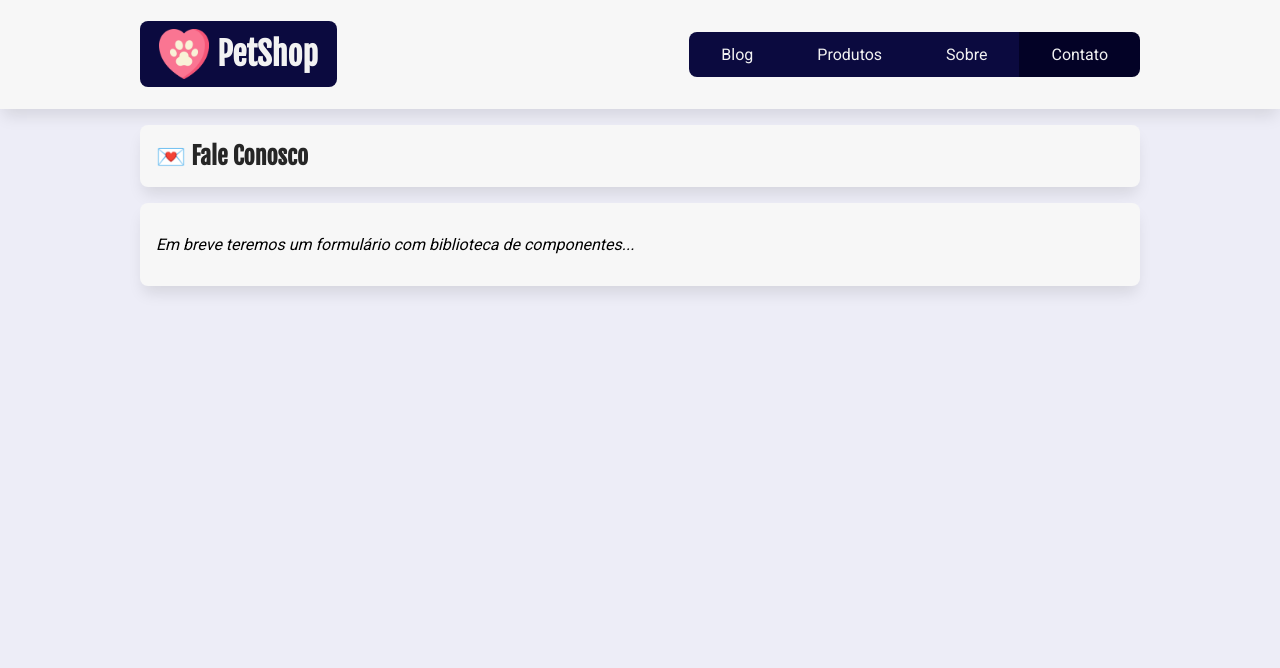
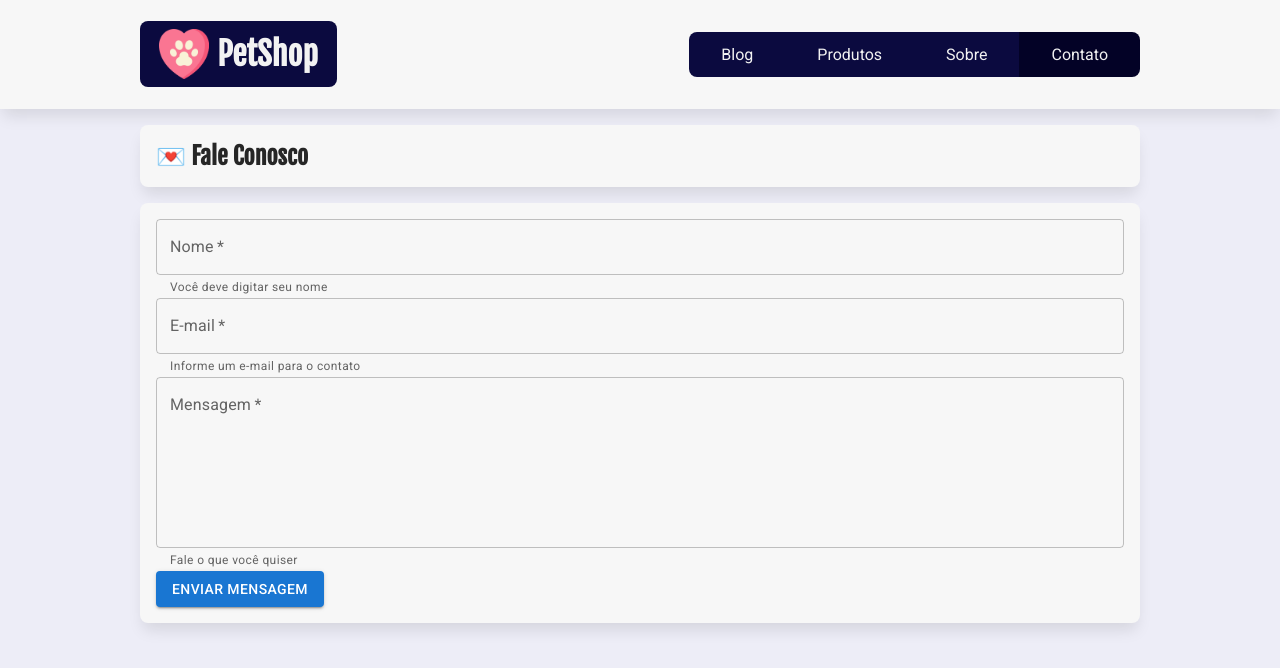
Before and after one commit to DR4CH3N/petshop-matheus, a React (Create React App) app: page /contato in a window 1280 px wide. Shown: the top 668 px of the page. Built offline with nearby package versions, Linux system fonts and the light colour scheme.

Commit message:
Formulario com estilo do MUI

```diff
--- a/package.json
+++ b/package.json
@@ -3,6 +3,9 @@
   "version": "0.1.0",
   "private": true,
   "dependencies": {
+    "@emotion/react": "^11.10.5",
+    "@emotion/styled": "^11.10.5",
+    "@mui/material": "^5.10.11",
     "@testing-library/jest-dom": "^5.16.5",
     "@testing-library/react": "^13.4.0",
     "@testing-library/user-event": "^13.5.0",
--- a/public/index.html
+++ b/public/index.html
@@ -8,6 +8,11 @@
     <meta name="description" content="Exemplo de SPA com React" />
     <link rel="apple-touch-icon" href="%PUBLIC_URL%/favicon.png" />
     <link rel="manifest" href="%PUBLIC_URL%/manifest.json" />
+    <link
+      rel="stylesheet"
+      href="https://fonts.googleapis.com/css?family=Roboto:300,400,500,700&display=swap"
+    />
+
     <title>PetShop</title>
   </head>
   <body>
--- a/src/pages/Contato/Contato.jsx
+++ b/src/pages/Contato/Contato.jsx
@@ -1,3 +1,4 @@
+import { Button, TextField } from "@mui/material";
 import Caixa from "../../components/Caixa/Caixa";
 import estilos from "./Contato.module.css";
 const Contato = () => {
@@ -6,9 +7,46 @@
       <h2 className={estilos.titulo_secao}>Fale Conosco</h2>
 
       <Caixa>
-        <p>
-          <i>Em breve teremos um formulário com biblioteca de componentes...</i>
-        </p>
+        <form action="" method="post">
+          <div>
+            <TextField
+              type="text"
+              label="Nome"
+              variant="outlined"
+              fullWidth
+              required
+              helperText="Você deve digitar seu nome"
+            />
+          </div>
+
+          <div>
+            <TextField
+              type="email"
+              label="E-mail"
+              variant="outlined"
+              fullWidth
+              required
+              helperText="Informe um e-mail para o contato"
+            />
+          </div>
+          <div>
+            <TextField
+              type="text"
+              label="Mensagem"
+              variant="outlined"
+              fullWidth
+              required
+              helperText="Fale o que você quiser"
+              multiline
+              rows={6}
+            />
+          </div>
+          <div>
+            <Button type="submit" variant="contained">
+              Enviar mensagem
+            </Button>
+          </div>
+        </form>
       </Caixa>
     </section>
   );
```
Also changed, not shown: 1 other file (tests, documents, lock files or other folders). Lines whose indentation alone changed are shown as unchanged.
